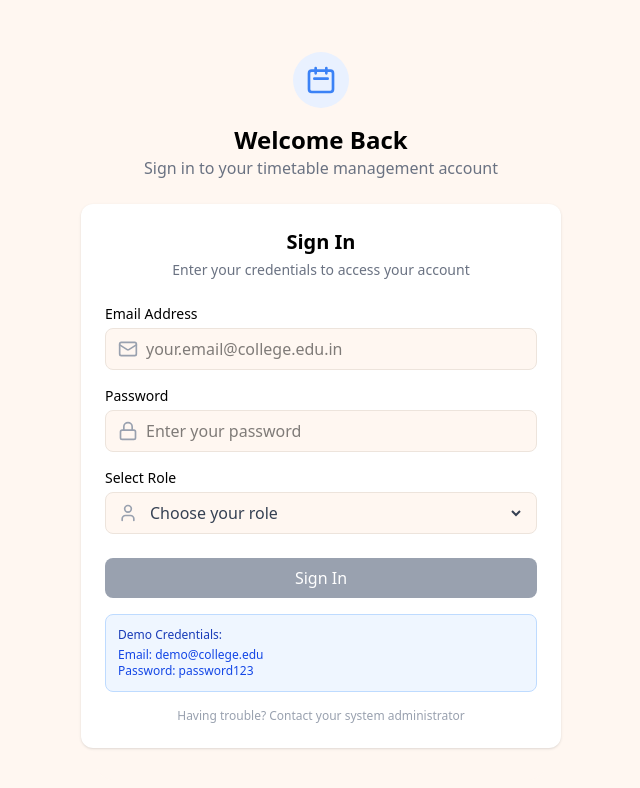
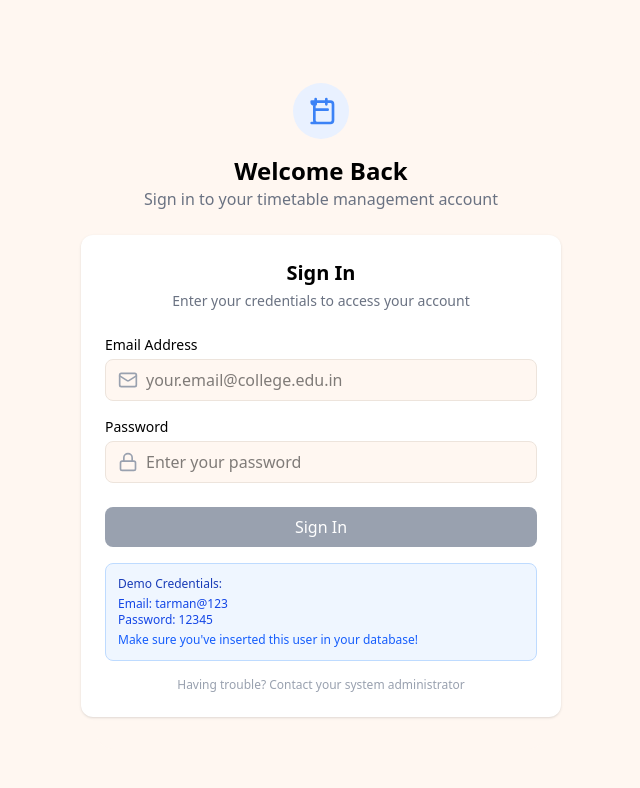
Before and after one commit to Mandalorian7773/AutoSlot, a React (Vite) app in the folder Frontend/: page / in a window 1280 px wide. Shown: the top 788 px of the page, without its empty margins (319-959 px from the left). Built offline with nearby package versions, Linux system fonts and the light colour scheme.

Commit message:
Added demo credentials

```diff
--- a/Frontend/src/pages/Login.tsx
+++ b/Frontend/src/pages/Login.tsx
@@ -1,42 +1,59 @@
 import { useState } from "react";
 import { useNavigate } from "react-router-dom";
-import { Mail, Lock, User } from "lucide-react";
+import { Mail, Lock, AlertCircle } from "lucide-react";
 
 export default function Login() {
   const [email, setEmail] = useState("");
   const [password, setPassword] = useState("");
-  const [role, setRole] = useState("");
   const [isLoading, setIsLoading] = useState(false);
+  const [error, setError] = useState("");
   const navigate = useNavigate();
 
   const handleLogin = async (e: React.FormEvent) => {
     e.preventDefault();
     setIsLoading(true);
+    setError("");
 
-    // Dummy credentials
-    const validCredentials = {
-      email: "demo@college.edu",
-      password: "password123"
+    try {
+      const response = await fetch("http://localhost:5858/users/signin", {
+        method: "POST",
+        headers: {
+          "Content-Type": "application/json",
+        },
+        credentials: "include", // Important for cookies
+        body: JSON.stringify({
+          email: email,
+          password: password,
+        }),
+      });
+
+      const data = await response.json();
+
+      if (response.ok) {
+        // Store user data and token in localStorage
+        const userData = {
+          id: data.user.id,
+          username: data.user.username,
+          email: data.user.email,
+          role: data.user.role,
+          programs: data.user.programs,
+          semester: data.user.semester,
         };
 
-    // Simulate API call delay
-    setTimeout(() => {
-      if (email === validCredentials.email && password === validCredentials.password && role) {
-        // Store user data in localStorage
-        const userData = {
-          name: "Arg",
-          email: email,
-          role: role === "hod" ? "HOD" : role.charAt(0).toUpperCase() + role.slice(1)
-        };
         localStorage.setItem("user", JSON.stringify(userData));
+        localStorage.setItem("token", data.token);
 
         // Redirect to dashboard
         navigate("/dashboard");
       } else {
-        alert("Invalid credentials! Use demo@college.edu / password123");
+        setError(data.error || "Login failed");
       }
+    } catch (error) {
+      console.error("Login error:", error);
+      setError("Network error. Please check your connection and ensure backend is running.");
+    } finally {
       setIsLoading(false);
-    }, 1000);
+    }
   };
 
   return (
@@ -56,8 +73,7 @@ export default function Login() {
               <path
                 strokeLinecap="round"
                 strokeLinejoin="round"
-                d="M8 7V3m8 4V3m-9 8h10M5 21h14a2 2 0 002-2V7a2 2 0
-                00-2-2H5a2 2 0 00-2 2v12a2 2 0 002 2z"
+                d="M8 7V3m8 4V3m-9 8h10M5 21h14a2 2 0 002-2V7a2 2 0 00-2-2H5a2 2 0 002 2v12a2 2 0 002 2z"
               />
             </svg>
           </div>
@@ -76,6 +92,15 @@ export default function Login() {
             Enter your credentials to access your account
           </p>
 
+          {/* Error Message */}
+          {error && (
+            <div className="mb-4 p-3 bg-red-50 border border-red-200 rounded-lg flex items-center gap-2">
+              <AlertCircle className="h-4 w-4 text-red-600" />
+              <p className="text-sm text-red-700">{error}</p>
+            </div>
+          )}
+
+          <form onSubmit={handleLogin}>
             {/* Email */}
             <div className="mb-4">
               <label className="block text-sm mb-1">Email Address</label>
@@ -93,7 +118,7 @@ export default function Login() {
             </div>
 
             {/* Password */}
-          <div className="mb-4">
+            <div className="mb-6">
               <label className="block text-sm mb-1">Password</label>
               <div className="flex items-center border border-[#EDE4DC] rounded-lg px-3 bg-[#FFF7F1]">
                 <Lock className="h-5 w-5 text-gray-400" />
@@ -108,29 +133,10 @@ export default function Login() {
               </div>
             </div>
 
-          {/* Role */}
-          <div className="mb-6">
-            <label className="block text-sm mb-1">Select Role</label>
-            <div className="flex items-center border border-[#EDE4DC] rounded-lg px-3 bg-[#FFF7F1]">
-              <User className="h-5 w-5 text-gray-400" />
-              <select
-                value={role}
-                onChange={(e) => setRole(e.target.value)}
-                className="flex-1 p-2 bg-transparent outline-none text-gray-700"
-              >
-                <option value="">Choose your role</option>
-                <option value="teacher">Teacher</option>
-                <option value="hod">HOD</option>
-                <option value="admin">Super Admin</option>
-              </select>
-            </div>
-          </div>
-
             {/* Sign In Button */}
-          <form onSubmit={handleLogin}>
             <button
               type="submit"
-              disabled={!email || !password || !role || isLoading}
+              disabled={!email || !password || isLoading}
               className="w-full bg-[#3B82F6] hover:bg-[#2563EB] disabled:bg-gray-400 disabled:cursor-not-allowed text-white py-2 rounded-lg font-medium transition-colors"
             >
               {isLoading ? "Signing In..." : "Sign In"}
@@ -140,8 +146,9 @@ export default function Login() {
           {/* Demo Credentials */}
           <div className="mt-4 p-3 bg-blue-50 rounded-lg border border-blue-200">
             <p className="text-xs text-blue-800 font-medium mb-1">Demo Credentials:</p>
-            <p className="text-xs text-blue-700">Email: demo@college.edu</p>
-            <p className="text-xs text-blue-700">Password: password123</p>
+            <p className="text-xs text-blue-700">Email: tarman@123</p>
+            <p className="text-xs text-blue-700">Password: 12345</p>
+            <p className="text-xs text-blue-600 mt-1">Make sure you've inserted this user in your database!</p>
           </div>
 
           {/* Footer */}
```
Lines whose indentation alone changed are shown as unchanged.
